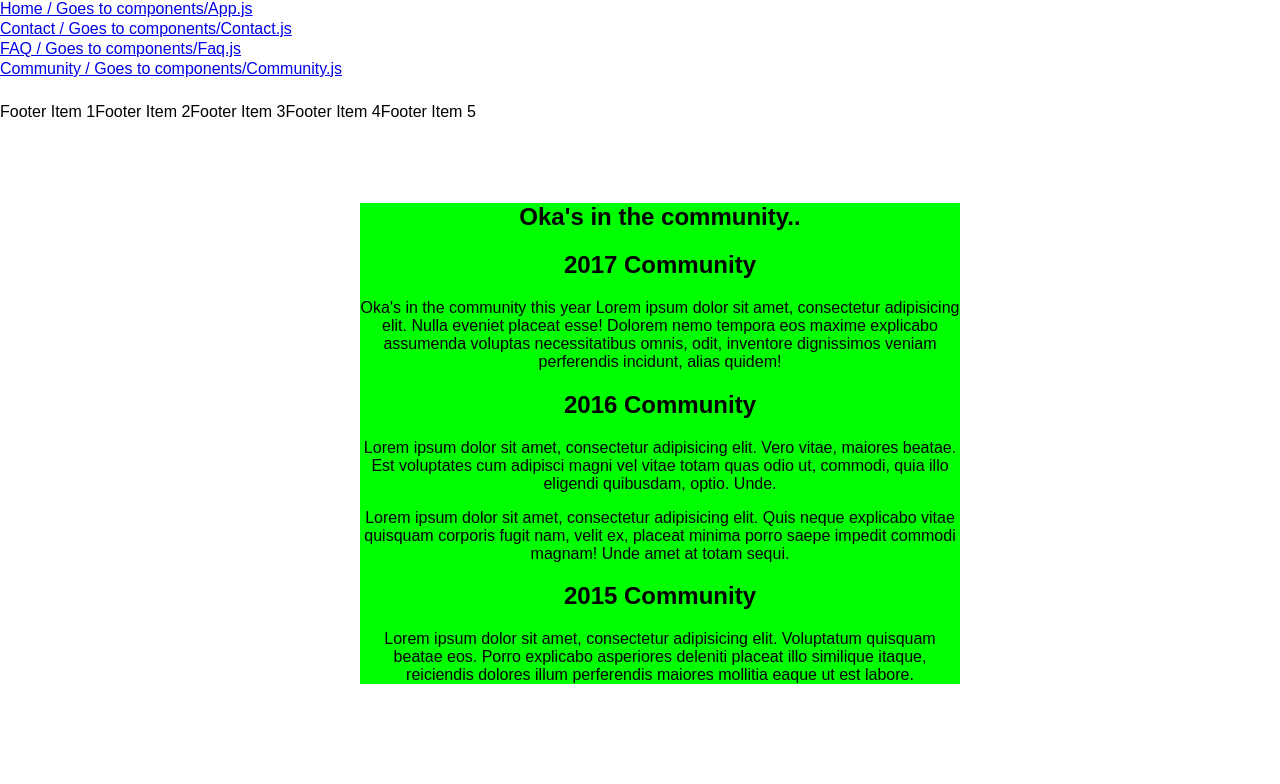
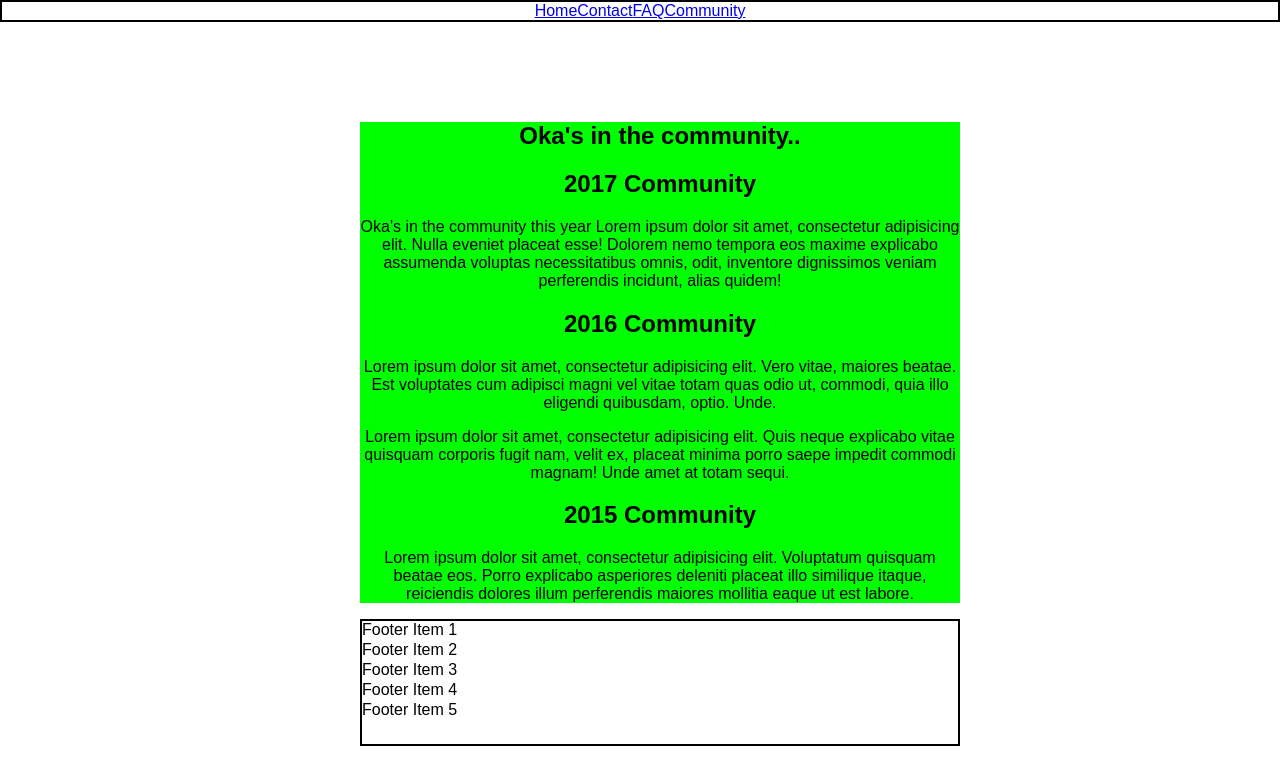
Before and after one commit to naotoyamaguchi/okas-auto-website, a React (Create React App) app: page /community in a window 1280 px wide. Shown: the top 784 px of the page. Built offline with nearby package versions, Linux system fonts and the light colour scheme.

Commit message:
Footer at bottom, header centred

```diff
--- a/src/App.css
+++ b/src/App.css
@@ -1,5 +1,6 @@
 html {
   scroll-behavior: smooth;
+  padding-bottom:60px;
 }
 
 body {
@@ -45,6 +46,12 @@ li {
   font-size: large;
 }
 
+.footer {
+  position: relative;
+  border: 2px solid black;
+  bottom: 0;
+}
+
 .Footer-Items {
   display: inline-block;
 }
@@ -74,17 +81,22 @@ li {
 
 .fade-appear-active,
 .fade-enter-active {
-  transition: opacity .3s ease;
+  transition: .5s ease;
   opacity: 1;
 }
 
 .fade-exit {
-  transition: opacity .3s ease;
+  transition: .5s ease;
   opacity: 1;
 }
 
 .fade-exit-active {
   opacity: 0;
+}
+
+.nav {
+  border: 2px solid black;
+  text-align: center;
 }
 
 a.active {
--- a/src/components/App.js
+++ b/src/components/App.js
@@ -16,12 +16,11 @@ import Community from './Community';
 const App = ({ location }) => {
 
   const currentKey = location.pathname.split('/')[1] || '/';
-  const timeout = { enter: 300, exit: 500 };
+  const timeout = { enter: 500, exit: 500 };
 
   return (
     <div className="root-container">
       <Nav />
-
       <TransitionGroup component="main" className="page-main">
         <CSSTransition key={currentKey} timeout={timeout} classNames="fade" appear>
           <section className="page-main-inner">
@@ -30,11 +29,10 @@ const App = ({ location }) => {
             <Route exact path="/appointment" component={Appointment} />
             <Route exact path="/faq" component={Faq} />
             <Route exact path="/community" component={Community} />
+            <Footer />
           </section>
         </CSSTransition>
       </TransitionGroup>
-
-      <Footer />
     </div>
   )
 }
--- a/src/components/Community.js
+++ b/src/components/Community.js
@@ -1,7 +1,26 @@
 import React, { Component } from 'react';
 // import { Link } from 'react-router-dom';
+import ReactDOM from 'react-dom';
 
 class Community extends Component {
+
+  componentDidMount() {
+    var elem = ReactDOM.findDOMNode(this);
+    elem.style.opacity = 0;
+    window.requestAnimationFrame(function() {
+      elem.style.transition = "1s ease";
+      elem.style.opacity = 1;
+    });
+  }
+
+  componentWillUnmount(){
+    var elem = ReactDOM.findDOMNode(this);
+    elem.style.opacity = 1;
+    window.requestAnimationFrame(function() {
+      elem.style.transition = "1s ease";
+      elem.style.opacity = 0;
+    });
+  }
 
   render() {
     return (
--- a/src/components/Contact.js
+++ b/src/components/Contact.js
@@ -1,6 +1,24 @@
 import React, { Component } from 'react';
+import ReactDOM from 'react-dom';
+class Contact extends Component {
 
-class Contact extends Component {
+  componentDidMount() {
+    var elem = ReactDOM.findDOMNode(this);
+    elem.style.opacity = 0;
+    window.requestAnimationFrame(function() {
+      elem.style.transition = "1s ease";
+      elem.style.opacity = 1;
+    });
+  }
+
+  componentWillUnmount(){
+    var elem = ReactDOM.findDOMNode(this);
+    elem.style.opacity = 1;
+    window.requestAnimationFrame(function() {
+      elem.style.transition = "1s ease";
+      elem.style.opacity = 0;
+    });
+  }
 
   render() {
     return (
--- a/src/components/Faq.js
+++ b/src/components/Faq.js
@@ -11,7 +11,6 @@ class Faq extends Component {
     window.requestAnimationFrame(function() {
       elem.style.transition = "1s ease";
       elem.style.opacity = 1;
-      elem.style.color = "red";
     });
   }
 
@@ -21,7 +20,6 @@ class Faq extends Component {
     window.requestAnimationFrame(function() {
       elem.style.transition = "1s ease";
       elem.style.opacity = 0;
-      elem.style.color = "black";
     });
   }
 
--- a/src/components/Footer.js
+++ b/src/components/Footer.js
@@ -3,13 +3,13 @@ import React, { Component } from 'react';
 class Footer extends Component {
   render() {
     return (
-      <div className="Footer">
+      <div className="footer">
         <ul>
-          <li className="Footer-Items">Footer Item 1</li>
-          <li className="Footer-Items">Footer Item 2</li>
-          <li className="Footer-Items">Footer Item 3</li>
-          <li className="Footer-Items">Footer Item 4</li>
-          <li className="Footer-Items">Footer Item 5</li>
+          <li className="footer-items">Footer Item 1</li>
+          <li className="footer-items">Footer Item 2</li>
+          <li className="footer-items">Footer Item 3</li>
+          <li className="footer-items">Footer Item 4</li>
+          <li className="footer-items">Footer Item 5</li>
         </ul>
       </div>
     );
--- a/src/components/Home.js
+++ b/src/components/Home.js
@@ -1,6 +1,24 @@
 import React, { Component } from "react";
+import ReactDOM from 'react-dom';
+class Home extends Component {
 
-class Home extends Component {
+  componentDidMount() {
+    var elem = ReactDOM.findDOMNode(this);
+    elem.style.opacity = 0;
+    window.requestAnimationFrame(function() {
+      elem.style.transition = "1s ease";
+      elem.style.opacity = 1;
+    });
+  }
+
+  componentWillUnmount(){
+    var elem = ReactDOM.findDOMNode(this);
+    elem.style.opacity = 1;
+    window.requestAnimationFrame(function() {
+      elem.style.transition = "1s ease";
+      elem.style.opacity = 0;
+    });
+  }
 
  render() {
     return (
--- a/src/components/Nav.js
+++ b/src/components/Nav.js
@@ -4,13 +4,11 @@ import { Link } from 'react-router-dom';
 class Nav extends Component {
   render() {
     return (
-      <div className="Nav">
-        <ul>
-          <li><Link to="/">Home / Goes to components/App.js</Link></li>
-          <li><Link to="/contact">Contact / Goes to components/Contact.js</Link></li>
-          <li><Link to="/faq">FAQ / Goes to components/Faq.js</Link></li>
-          <li><Link to="/community">Community / Goes to components/Community.js</Link></li>
-        </ul>
+      <div className="nav">
+        <Link to="/">Home</Link>
+        <Link to="/contact">Contact</Link>
+        <Link to="/faq">FAQ</Link>
+        <Link to="/community">Community</Link>
       </div>
     );
   }
```
